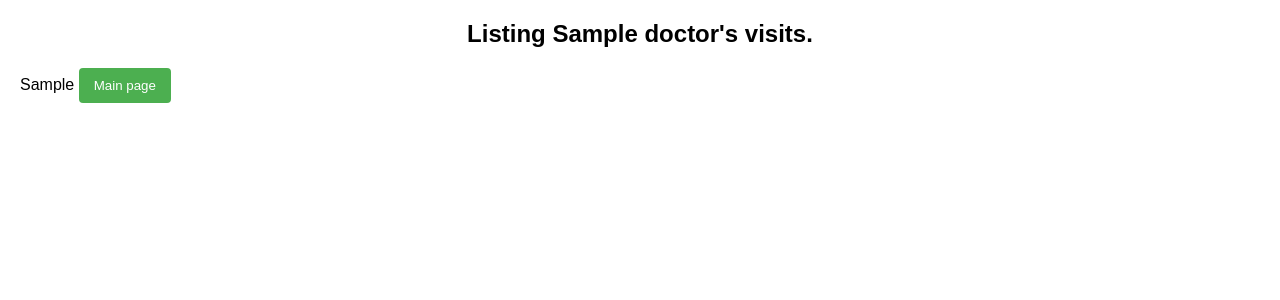
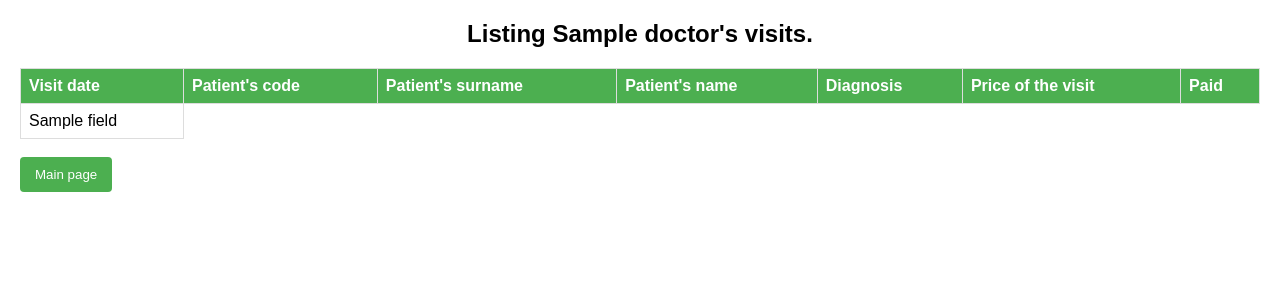
Before and after one commit to Kryozen/hospital-infrastructure-using-docker, a Flask app: template compose/vhost2/templates/show_visits.html in a window 1280 px wide. Shown: the top 300 px of the page. Run offline with Flask 3, Linux system fonts and the light colour scheme; the template is opened without the code that fills it: most values are stand-ins (such as "Sample title", 1, 10 or a date in 2020).

Commit message:
Update visit

```diff
--- a/compose/vhost2/server.py
+++ b/compose/vhost2/server.py
@@ -24,16 +24,55 @@
 @app.route('/visits', methods = ['POST'])
 def visits():
     if(request.method == 'POST'):
-        # php_script_path = '/var/www/html/templates/show_visits.php'
-        # php_script_exec = subprocess.Popen(['php', php_script_path], shell=True, stdout=subprocess.PIPE)
+        # Get parameters from input form
+        doctor_surname = request.form.get('doctor_surname')
 
-        # print('{} PHP Script ended: {}'.format(log_prefix, php_script_exec))
-        # out = php_script_exec.stdout.read()
+        # Start database connection
+        con = mysql.connector.connect(
+            host=db_host,
+            user=user,
+            password=password,
+            database=db_name,
+            charset='utf8mb4')
 
-        # log_msg = '{} PHP Script @{} ended with result {}.'.format(log_prefix, php_script_path, out)
-        # print(log_msg)
-        # print(type(out))
+        cursor = con.cursor()
 
+        # Define sql query
+        sql_query = 'SELECT Visit.reservation_date, Patient.code, Patient.last_name, Patient.first_name, Visit.diagnosis, Visit.price, Visit.paid \
+            FROM (Visit JOIN Doctor ON Visit.doctor = Doctor.id) JOIN Patient ON Visit.patient = Patient.code\
+            WHERE Doctor.last_name = "{}";'.format(doctor_surname)
+
+        # Run sql query
+        cursor.execute(sql_query)
+
+        # Fetch results
+        out = cursor.fetchall()
+
+        # Close cursor
+        cursor.close()
+
+        # Close connection
+        con.close()
+
+        return render_template('show_visits.html', visits= out, doctor= doctor_surname)
+
+@app.route('/diagnosis', methods = ['POST', 'GET'])
+def render_diagnosis_input():
+    if (request.method == 'GET'):
+        return render_template('diagnosis_input.html')
+    else:
+        diagnosis = request.form.get('diagnosis')
+        price = request.form.get('price')
+        doctor = request.form.get('doctor')
+        visit_id = request.form.get('visit')
+
+        sql_query = 'UPDATE Visit\
+            SET Visit.diagnosis = "{}", Visit.price = "{}", Visit.doctor = "{}"\
+            WHERE Visit.id = {}'
+
+@app.route('/submit-diagnosis', methods = ['POST'])
+def submit_diagnosis():
+     if(request.method == 'POST'):
         # Get parameters from input form
         doctor_surname = request.form.get("surname")
 
@@ -48,9 +87,7 @@
         cursor = con.cursor()
 
         # Define sql query
-        sql_query = 'SELECT * \
-            FROM (Visit JOIN Doctor ON Visit.doctor = Doctor.id) JOIN Patient ON Visit.patient = Patient.code\
-            WHERE Doctor.last_name = "{}";'.format(doctor_surname)
+        sql_query = ''
 
         # Run sql query
         cursor.execute(sql_query)
@@ -58,32 +95,16 @@
         # Fetch results
         out = cursor.fetchall()
 
-        # Format output
-        if (out is None or len(out) == 0):
-            out_html = 'No visits were found made by {}'.format(doctor_surname)
-        else:
-            log_msg = '{} Showing {} results.'.format(log_prefix, len(out))
-            out_html = '<table>\
-                <th>Visit time</th>\
-                <th></th>\
-                    </table>'
-            out_html = out
+        # Close cursor
+        cursor.close()
 
-        return render_template('show_visits.html', html_response= out_html, doctor= doctor_surname)
-
-@app.route('/submit-diagnosis', methods = ['POST'])
-def submit_diagnosis():
-     if(request.method == 'POST'):
-        php_script_path = '/var/www/html/templates/diagnosis_input.php'
-
-        out = subprocess.check_output(['php', php_script_path], universal_newlines=True)
+        # Close connection
+        con.close()
 
         log_msg = '{} PHP Script @{} ended with result {}.'.format(log_prefix, php_script_path, out)
         print(log_msg)
 
         return render_template('diagnosis_input.html', result= out)
 
-        return render_template_string("{{ php_output }}", php_output= out)
-
 if __name__ == '__main__':
 	app.run(debug=True, host='0.0.0.0', port=80)
--- a/compose/vhost2/static/style.css
+++ b/compose/vhost2/static/style.css
@@ -11,6 +11,14 @@
 label {
     display: block;
     margin-bottom: 8px;
+}
+
+.menu {
+    list-style-type: none;
+}
+
+.menu li {
+    margin: 16px 0;
 }
 
 input {
--- a/compose/vhost2/templates/diagnosis_input.html
+++ b/compose/vhost2/templates/diagnosis_input.html
@@ -24,6 +24,9 @@
 
     </form>
 
+    <br>
+    <a type="button" id="back" href='/''><button>Main page</button></a>
+
     <script>
         function submitForm(action) {
             var surname = document.getElementById('surname').value;
--- a/compose/vhost2/templates/show_visits.html
+++ b/compose/vhost2/templates/show_visits.html
@@ -6,28 +6,35 @@
     <title>Doctor's Visits</title>
     <link rel="stylesheet" href="{{ url_for('static', filename='style.css')}}">
 </head>
-<body>
+    <body>
+        <div>
+            {# Check if at least 1 visit was found #}
+            {% if visits|length > 0 %}
+                <h2>Listing {{ doctor }}'s visits.</h2>
+                <table>
+                    <tr>
+                        <th>Visit date</th>
+                        <th>Patient's code</th>
+                        <th>Patient's surname</th>
+                        <th>Patient's name</th>
+                        <th>Diagnosis</th>
+                        <th>Price of the visit</th>
+                        <th>Paid</th>
+                    </tr>
+                    {% for visit in visits %}
+                        <tr>
+                            {% for field in visit %}
+                                <td> {{field}} </td>
+                            {% endfor %}
+                        </tr>
+                    {% endfor %}
+                </table>
+            {% else %}
+                <h2> No appointments were found for doctor {{doctor}}.</h2>
+            {% endif %}
+        </div>
 
-    <h2>Listing {{ doctor }}'s visits.</h2>
-
-    <!-- Placeholder for dynamic page -->
-    {{ html_response }}
-
-    <!--
-    <?php
-    if ($result->num_rows > 0) {
-        echo "<table>";
-        echo "<tr><th>Patient Surname</th><th>Diagnosis</th><th>Appointment Date</th></tr>";
-        while ($row = $result->fetch_assoc()) {
-            echo "<tr><td>" . $row["surname"] . "</td><td>" . $row["diagnosis"] . "</td><td>" . $row["appointment_date"] . "</td></tr>";
-        }
-        echo "</table>";
-    } else {
-        echo "No visits found for $doctorName.";
-    }
-    ?>
-    -->
-
-<a type="button" id="back" href='/''><button>Main page</button></a>
-</body>
+        <br>
+        <a type="button" id="back" href='/''><button>Main page</button></a>
+    </body>
 </html>
```
Also changed, not shown: compose/vhost2/templates/main.html (+28 -9 lines).
